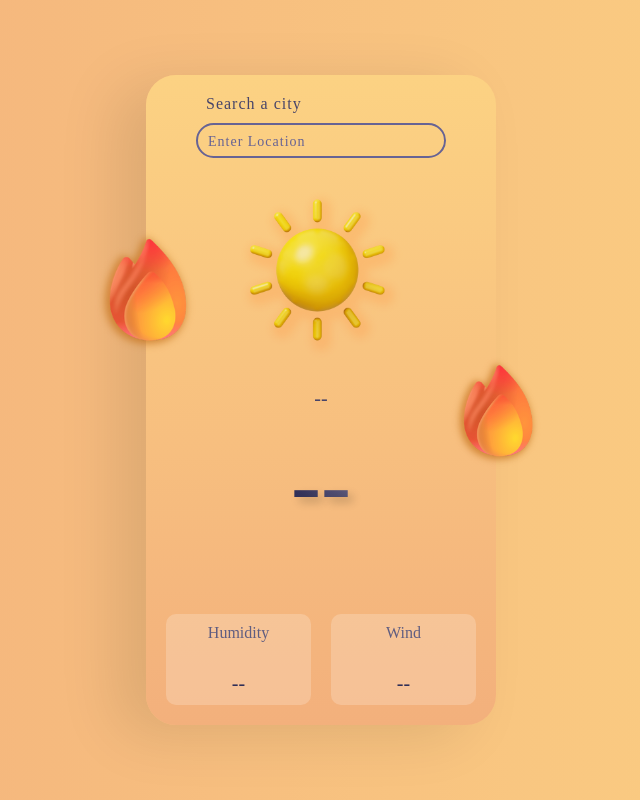
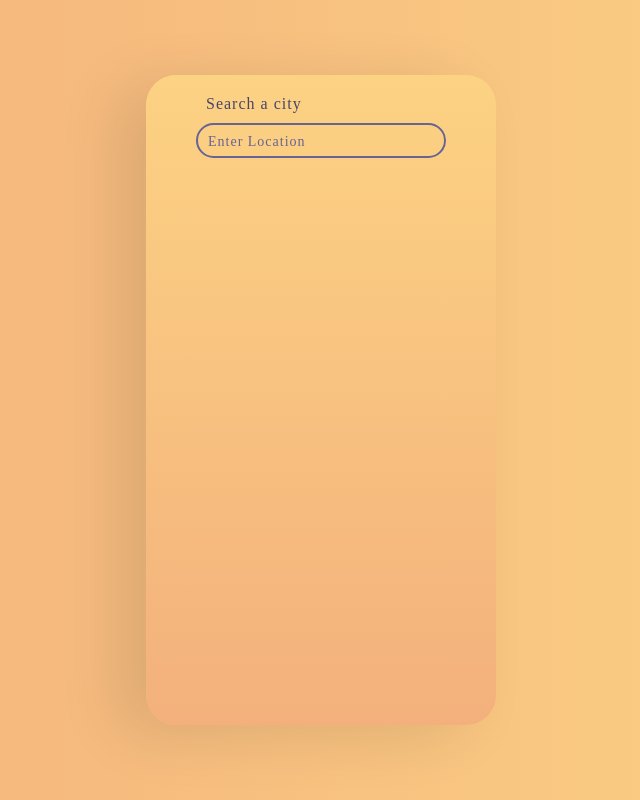
Before and after one commit to Arthurdias256/LiveWheaterApp, a React (Vite) app in the folder LiveWhearApp/: page / in a window 1280 px wide. Shown: the whole page, without its empty margins (319-959 px from the left). Built offline with nearby package versions, Linux system fonts and the light colour scheme.

Commit message:
feat: handle city not found state

```diff
--- a/LiveWhearApp/src/components/WheatherApp.jsx
+++ b/LiveWhearApp/src/components/WheatherApp.jsx
@@ -9,6 +9,7 @@ const WheatherApp = () => {
     const [data, setData] = useState(null)
     const [location, setLocation] = useState('')
     const [loading, setLoading] = useState(false)
+    const [error, setError] = useState('')
 
     const weatherImages = {
         sunny,
@@ -25,7 +26,7 @@ const WheatherApp = () => {
         const result = await response.json()
 
         if (!result.results || result.results.length === 0) {
-            throw new Error('Cidade não encontrada')
+            return null
         }
 
         const city = result.results[0]
@@ -64,16 +65,21 @@ const WheatherApp = () => {
         const normalizedCity = city.trim()
 
         if (!normalizedCity) {
+            setError('Enter a city name')
+            setData(null)
             return
         }
 
         try {
 
             setLoading(true)
+            setError('')
 
             const coordinates = await getCoordinates(normalizedCity)
 
             if (!coordinates) {
+                setError('City not found')
+                setData(null)
                 return
             }
 
@@ -92,9 +98,13 @@ const WheatherApp = () => {
                 time: currentWeather.time
             })
 
-        } catch (error) {
+            setLocation('')
 
-            console.error(error)
+        } catch (err) {
+
+            console.error(err)
+            setError('Unable to load weather data')
+            setData(null)
 
         } finally {
 
@@ -239,7 +249,13 @@ const WheatherApp = () => {
                         Loading...
                     </div>
 
-                ) : (
+                ) : error ? (
+
+                    <div className="not-found">
+                        {error}
+                    </div>
+
+                ) : data ? (
 
                     <>
 
@@ -251,15 +267,11 @@ const WheatherApp = () => {
                             />
 
                             <div className="weather-type">
-                                {weatherInfo
-                                    ? weatherInfo.description
-                                    : '--'}
+                                {weatherInfo.description}
                             </div>
 
                             <div className="temp">
-                                {data
-                                    ? `${Math.round(data.temperature)}°`
-                                    : '--'}
+                                {`${Math.round(data.temperature)}°`}
                             </div>
 
                         </div>
@@ -267,9 +279,7 @@ const WheatherApp = () => {
                         <div className="weather-date">
 
                             <p>
-                                {data
-                                    ? formatDate(data.time)
-                                    : ''}
+                                {formatDate(data.time)}
                             </p>
 
                         </div>
@@ -285,9 +295,7 @@ const WheatherApp = () => {
                                 <i className="fa-solid fa-droplet"></i>
 
                                 <div className="data">
-                                    {data
-                                        ? `${data.humidity}%`
-                                        : '--'}
+                                    {`${data.humidity}%`}
                                 </div>
 
                             </div>
@@ -301,9 +309,7 @@ const WheatherApp = () => {
                                 <i className="fa-solid fa-wind"></i>
 
                                 <div className="data">
-                                    {data
-                                        ? `${data.windSpeed} km/h`
-                                        : '--'}
+                                    {`${data.windSpeed} km/h`}
                                 </div>
 
                             </div>
@@ -312,7 +318,7 @@ const WheatherApp = () => {
 
                     </>
 
-                )}
+                ) : null}
 
             </div>
 
```
Also changed, not shown: 1 other file (tests, documents, lock files or other folders).
